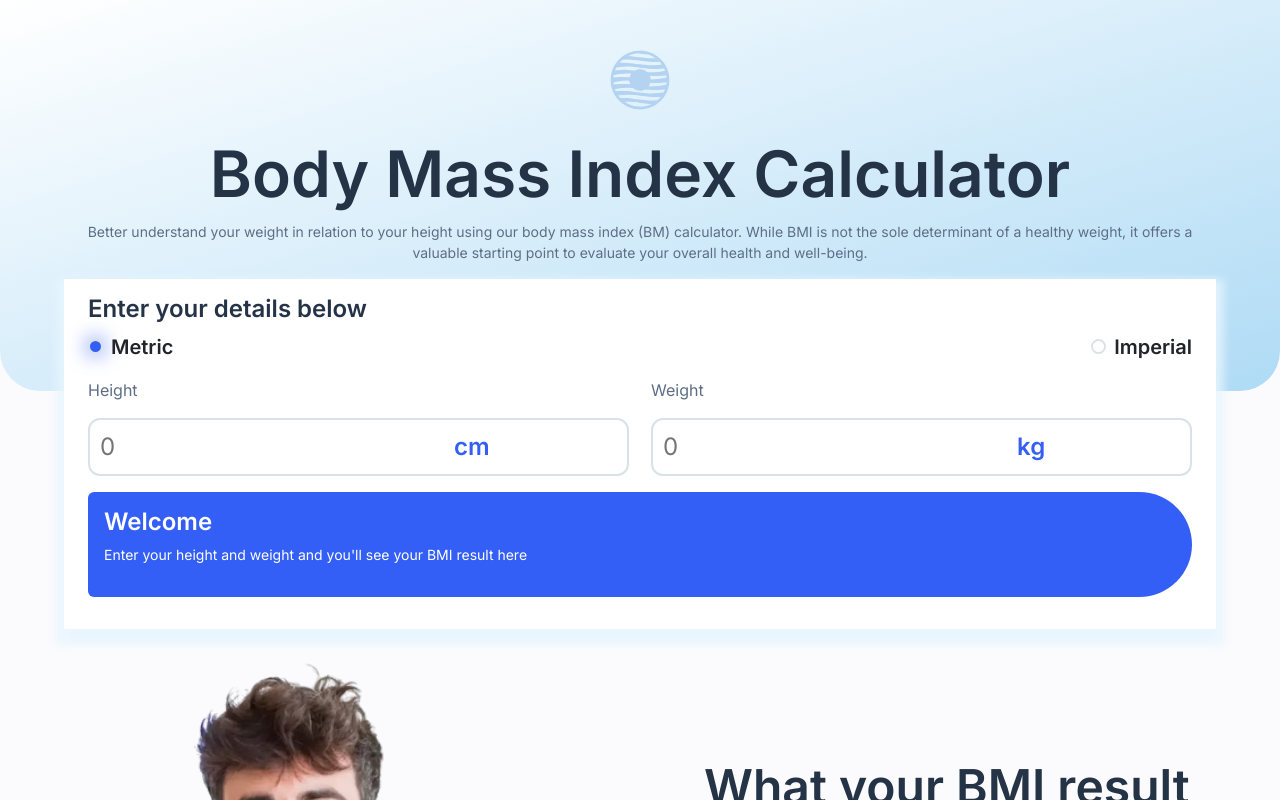
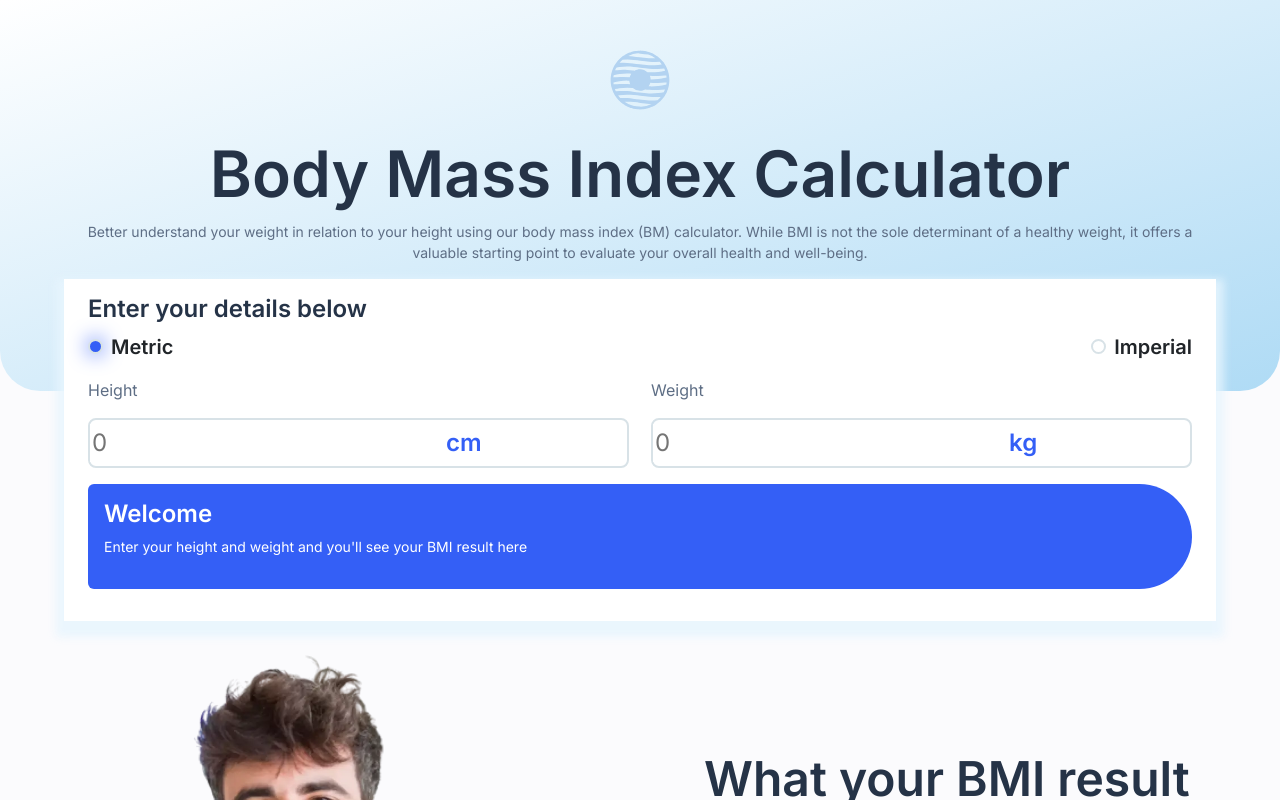
Before and after one commit to JoanaMamley/frontendmentor-bmi-calculator, an Angular app in the folder bmi-calculator/: page / in a window 1280 px wide. Shown: the top 800 px of the page. Built offline with nearby package versions, Linux system fonts and the light colour scheme.

Commit message:
fix layout change issues

```diff
--- a/bmi-calculator/src/app/app.component.ts
+++ b/bmi-calculator/src/app/app.component.ts
@@ -1,11 +1,11 @@
-import { Component, HostListener } from '@angular/core';
+import { Component, HostListener, OnInit } from '@angular/core';
 
 @Component({
   selector: 'app-root',
   templateUrl: './app.component.html',
   styleUrls: ['./app.component.scss']
 })
-export class AppComponent {
+export class AppComponent implements OnInit{
   hasLargeScreen!: boolean;
 
   ngOnInit(): void {
--- a/bmi-calculator/src/app/bmi-calculate/bmi-calculate.component.html
+++ b/bmi-calculator/src/app/bmi-calculate/bmi-calculate.component.html
@@ -26,9 +26,9 @@
         </div>
 
         <div [ngClass]="{ 'flex-height-weight': metricOptionSelected}">
-            <div class="height mt-3">
+            <div class="height mt-3" [ngStyle]="{'width.%': metricOptionSelected && !hasSmallScreen ? 49 : 100}">
                 <p class="small-body">Height</p>
-                <div *ngIf="metricOptionSelected" class="heading-medium bold-medium-body w-100 p-2 bmi-metric-input">
+                <div *ngIf="metricOptionSelected" class="heading-medium bold-medium-body w-100 py-1 bmi-metric-input">
                     <input placeholder="0" type="number" class="border-0" [(ngModel)]="inputValues.heightInputCm" (ngModelChange)="onInputChange()">
                     <span class="measurement-unit">cm</span>
                 </div>
@@ -44,9 +44,9 @@
                 </div>
             </div>
 
-            <div class="weight mt-3">
+            <div class="weight mt-3" [ngStyle]="{'width.%': metricOptionSelected && !hasSmallScreen ? 49 : 100}">
                 <p class="small-body">Weight</p>
-                <div *ngIf="metricOptionSelected" class="heading-medium bold-medium-body w-100 p-2 bmi-metric-input">
+                <div *ngIf="metricOptionSelected" class="heading-medium bold-medium-body w-100 py-1 bmi-metric-input">
                     <input placeholder="0" type="number" class="border-0" [(ngModel)]="inputValues.weightInputKg" (ngModelChange)="onInputChange()">
                     <span class="measurement-unit">kg</span>
                 </div>
--- a/bmi-calculator/src/app/bmi-calculate/bmi-calculate.component.scss
+++ b/bmi-calculator/src/app/bmi-calculate/bmi-calculate.component.scss
@@ -50,18 +50,19 @@ input:hover,
 
 .bmi-metric-input{
     border: 2px solid #D8E2E7;
-    border-radius: 12px;
+    border-radius: 8px;
 }
 
 .bmi-imperial-box{
   border: 2px solid #D8E2E7;
   border-radius: 6px;
-  width: 40%;
+  width: 45%;
 }
 
 .bmi-imperial-units{
   display: flex;
   justify-content: space-between;
+  width: 100%
 }
 
 .bmi-imperial-input{
@@ -82,14 +83,6 @@ input:hover,
   .flex-height-weight{
     display: flex;
     justify-content: space-between;
-  }
-
-  .height{
-    width: 49%;
-  }
-
-  .weight{
-    width: 49%;
   }
 
   .result{
--- a/bmi-calculator/src/app/bmi-calculate/bmi-calculate.component.ts
+++ b/bmi-calculator/src/app/bmi-calculate/bmi-calculate.component.ts
@@ -1,11 +1,12 @@
-import { Component } from '@angular/core';
+import { Component, HostListener, OnInit } from '@angular/core';
 
 @Component({
   selector: 'app-bmi-calculate',
   templateUrl: './bmi-calculate.component.html',
   styleUrls: ['./bmi-calculate.component.scss']
 })
-export class BmiCalculateComponent {
+export class BmiCalculateComponent implements OnInit{
+  hasSmallScreen!: boolean;
   metricOptionSelected: boolean = true;
   bmiResult!: string;
   inputValues = {
@@ -20,6 +21,15 @@ export class BmiCalculateComponent {
   idealWeightRange!: {
     upperRange: string;
     lowerRange: string;
+  }
+
+  ngOnInit(): void {
+    this.hasSmallScreen = window.innerWidth < 768;
+  }
+
+  @HostListener('window:resize', ['$event'])
+  onResize(event: unknown) {
+    this.hasSmallScreen = window.innerWidth < 768;
   }
 
   onOptionChange(isMetricOption: boolean) {
```
